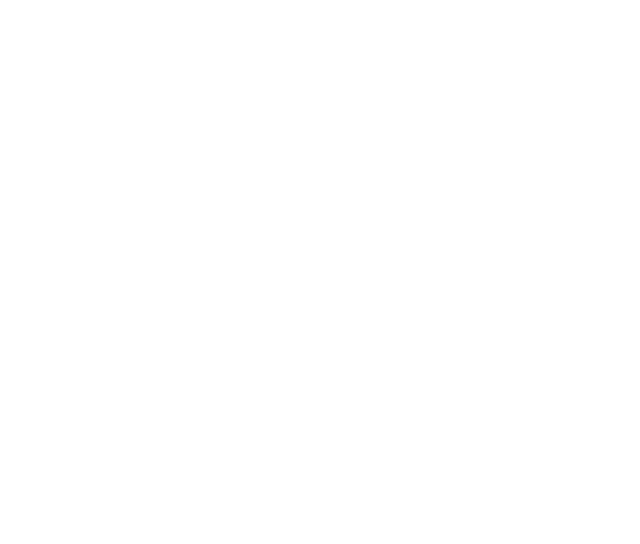
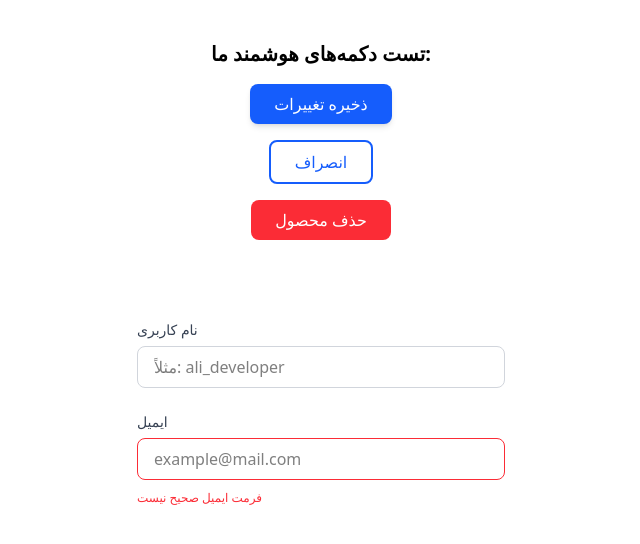
Before and after one commit to Namazi-Fard/Shopping-website, a React app: page / in a window 1280 px wide. Shown: the top 544 px of the page, without its empty margins (319-959 px from the left). Built offline with nearby package versions, Linux system fonts and the light colour scheme; the HTML template or start-up script is replaced by a standard one.

Commit message:
creat input component

```diff
--- /dev/null
+++ b/components/Input.jsx
@@ -0,0 +1,32 @@
+import React from "react";
+
+const Input = ({ label, error, ...props }) => {
+  return (
+    <div className="flex flex-col gap-1.5 w-full">
+      {/* نمایش لیبل در صورت وجود */}
+      {label && (
+        <label className="text-sm font-medium text-gray-700 mr-1">
+          {label}
+        </label>
+      )}
+
+      {/* فیلد ورودی اصلی */}
+      <input
+        className={`
+          px-4 py-2 rounded-lg border transition-all outline-none
+          ${
+            error
+              ? "border-red-500 focus:ring-2 focus:ring-red-200"
+              : "border-gray-300 focus:border-blue-500 focus:ring-2 focus:ring-blue-200"
+          }
+        `}
+        {...props}
+      />
+
+      {/* نمایش پیغام خطا در صورت وجود */}
+      {error && <span className="text-xs text-red-500 mt-1 mr-1">{error}</span>}
+    </div>
+  );
+};
+
+export default Input;
--- a/src/App.jsx
+++ b/src/App.jsx
@@ -1,10 +1,37 @@
-
+import Button from "../components/Button.jsx";
+import Input from "../components/Input";
 
 // App Component
 // This is the main entrance of our application.
 // این فایل نقطه شروع برنامه ماست.
 function App() {
-  return <> </>;
+  return <>
+  {/* تست دکمه‌های هوشمند */}
+  <div className="p-10 flex flex-col gap-4 items-center">
+        <h1 className="text-xl font-bold">تست دکمه‌های هوشمند ما:</h1>
+        {/* دکمه اصلی */}
+        <Button>ذخیره تغییرات</Button>
+
+        {/* دکمه با مدل خطی */}
+        <Button variant="outline">انصراف</Button>
+
+        {/* دکمه با مدل خطرناک */}
+        <Button variant="danger" onClick={() => alert("پاک شد!")}>
+          حذف محصول
+        </Button>
+      </div>
+      {/* تست فیلدهای ورودی هوشمند */}
+      <div className="p-10 flex flex-col gap-6 max-w-md mx-auto">
+        <Input label="نام کاربری" placeholder="مثلاً: ali_developer" />
+
+        <Input
+          label="ایمیل"
+          type="email"
+          placeholder="example@mail.com"
+          error="فرمت ایمیل صحیح نیست"
+        />
+      </div>
+  </>;
 }
 
 export default App;
```
